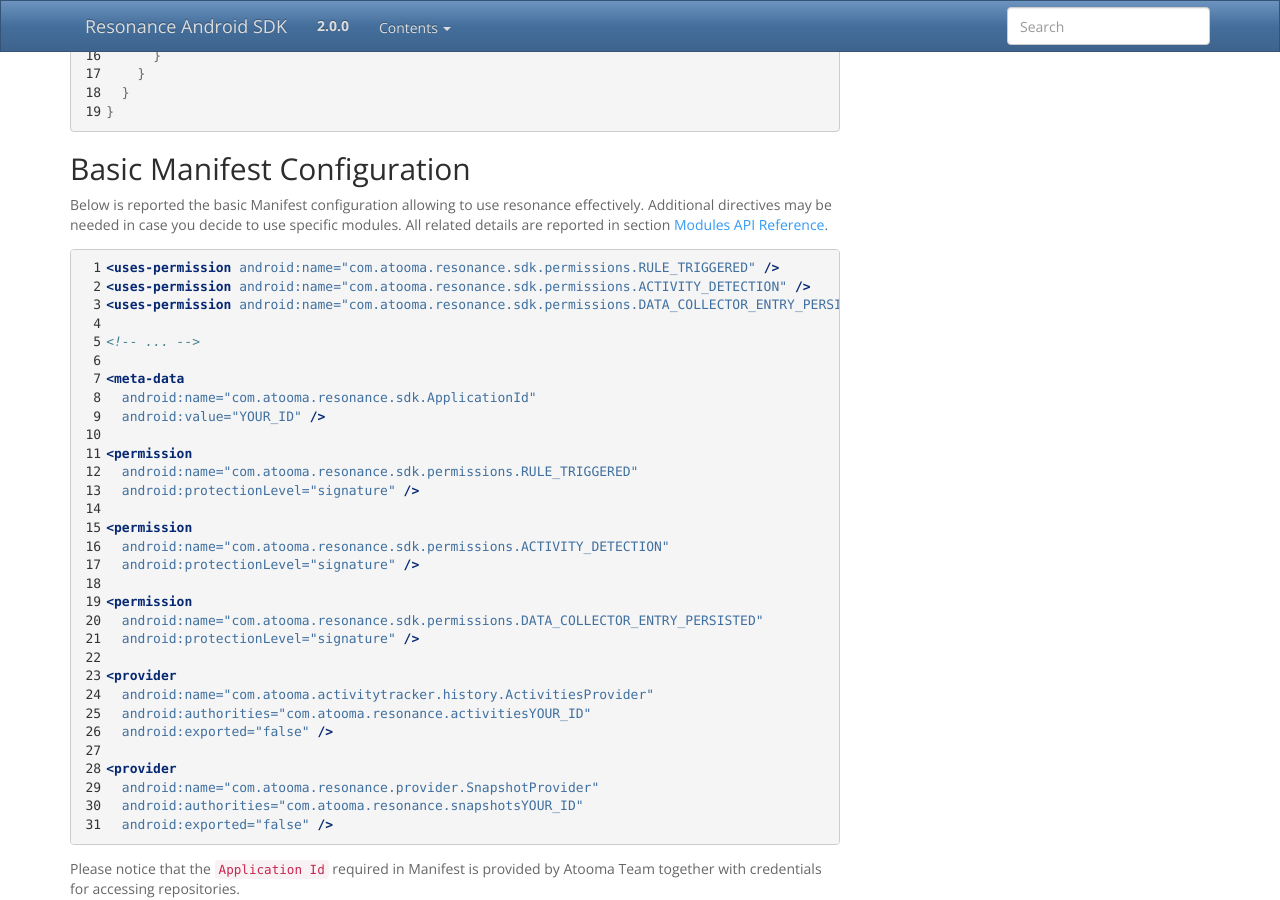
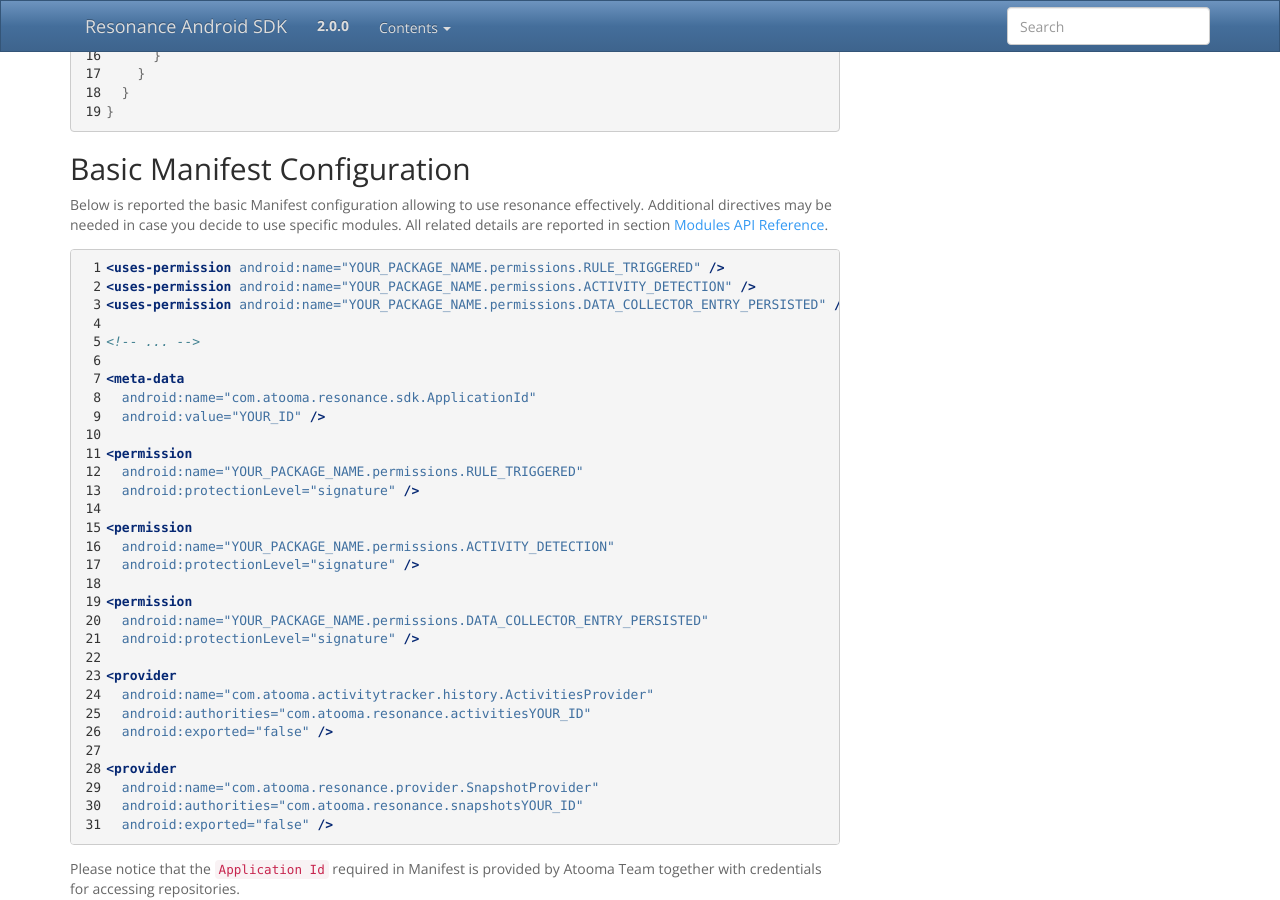
Before and after one commit to atooma/doc-resonance-sdk, a Sphinx documentation site: the page built from docs/source/index.rst, in a window 1280 px wide and 900 px high, scrolled down 1094 px. Built offline with Sphinx 7.4.7, drawn with Linux system fonts in a browser that asks for light colours; pages that are not in the unit, such as notebooks, are missing from menus.

Commit message:
Updating permissions declaration

```diff
--- a/docs/source/index.rst
+++ b/docs/source/index.rst
@@ -101,9 +101,9 @@
 .. code-block:: xml
   :linenos:
 
-  <uses-permission android:name="com.atooma.resonance.sdk.permissions.RULE_TRIGGERED" />
-  <uses-permission android:name="com.atooma.resonance.sdk.permissions.ACTIVITY_DETECTION" />
-  <uses-permission android:name="com.atooma.resonance.sdk.permissions.DATA_COLLECTOR_ENTRY_PERSISTED" />
+  <uses-permission android:name="YOUR_PACKAGE_NAME.permissions.RULE_TRIGGERED" />
+  <uses-permission android:name="YOUR_PACKAGE_NAME.permissions.ACTIVITY_DETECTION" />
+  <uses-permission android:name="YOUR_PACKAGE_NAME.permissions.DATA_COLLECTOR_ENTRY_PERSISTED" />
 
   <!-- ... -->
 
@@ -112,15 +112,15 @@
     android:value="YOUR_ID" />
 
   <permission
-    android:name="com.atooma.resonance.sdk.permissions.RULE_TRIGGERED"
+    android:name="YOUR_PACKAGE_NAME.permissions.RULE_TRIGGERED"
     android:protectionLevel="signature" />
 
   <permission
-    android:name="com.atooma.resonance.sdk.permissions.ACTIVITY_DETECTION"
+    android:name="YOUR_PACKAGE_NAME.permissions.ACTIVITY_DETECTION"
     android:protectionLevel="signature" />
 
   <permission
-    android:name="com.atooma.resonance.sdk.permissions.DATA_COLLECTOR_ENTRY_PERSISTED"
+    android:name="YOUR_PACKAGE_NAME.permissions.DATA_COLLECTOR_ENTRY_PERSISTED"
     android:protectionLevel="signature" />
 
   <provider
```
